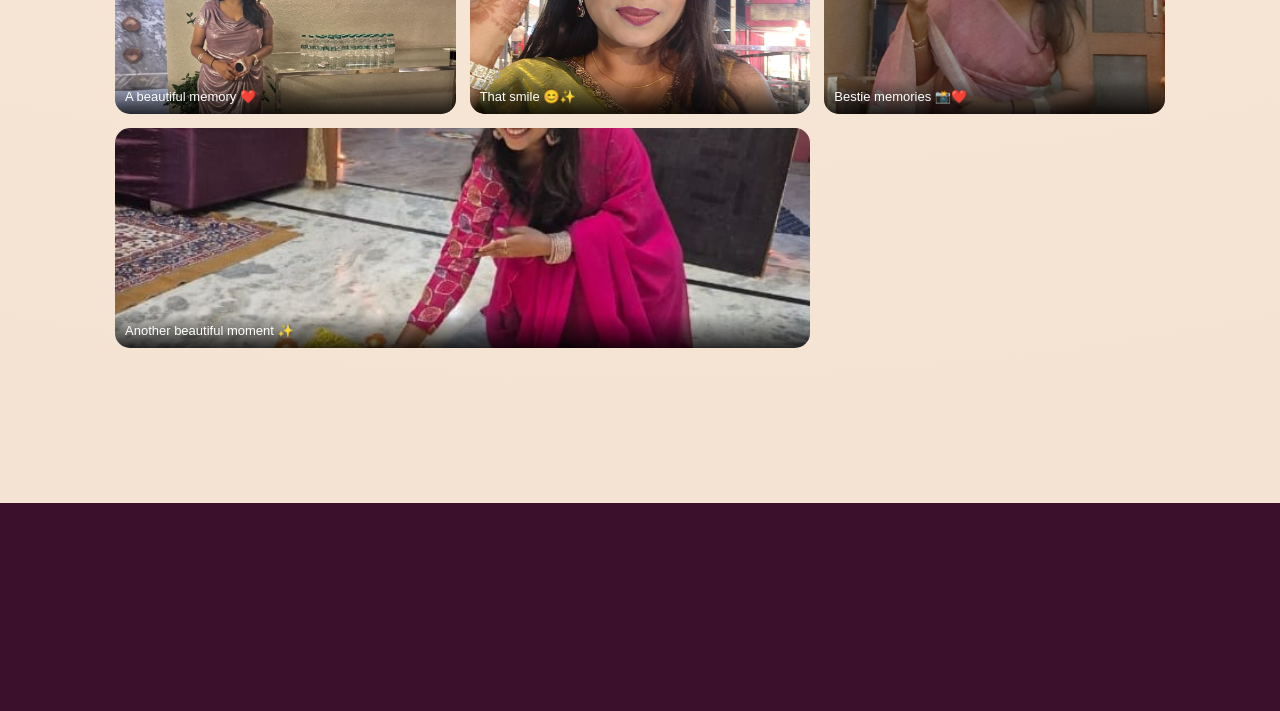
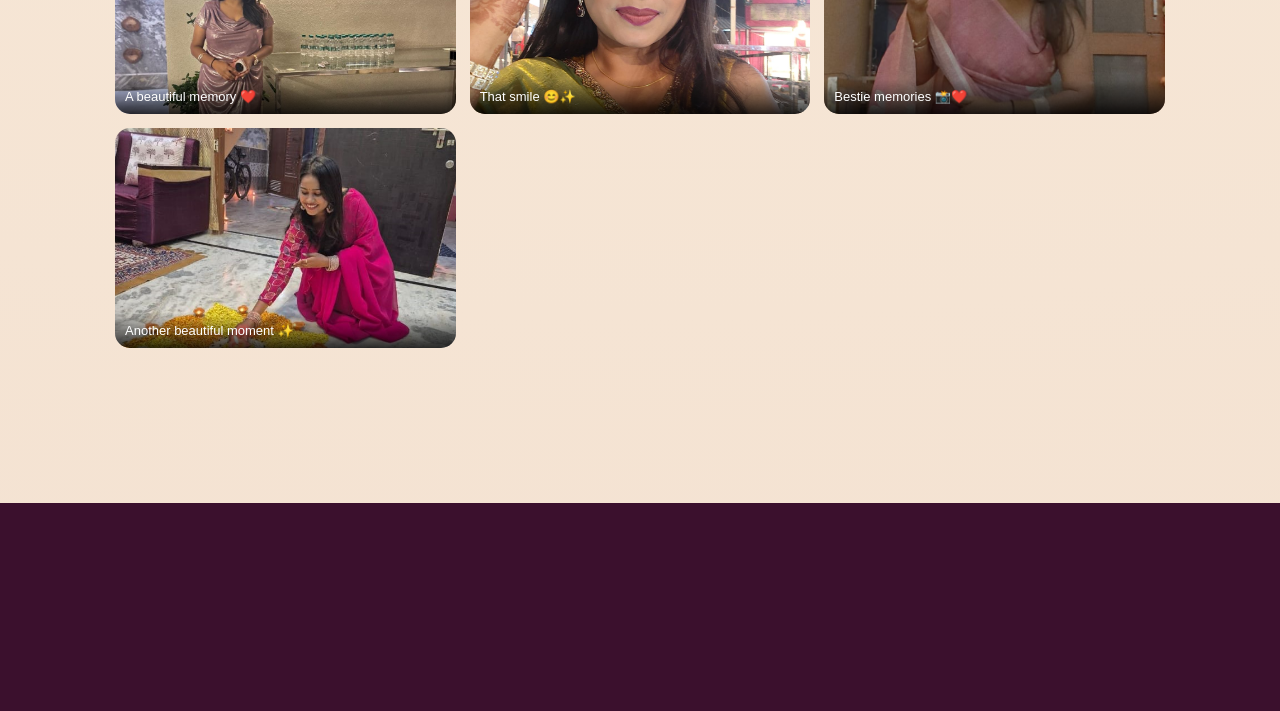
Before and after one commit to Praveenkumar298/birthday, a plain HTML site: page index.html in a window 1280 px wide. Shown: the part 2800-3511 px from the top of the page. Drawn offline with Linux system fonts and the light colour scheme.

Commit message:
Add files via upload

```diff
--- a/index.html
+++ b/index.html
@@ -181,7 +181,7 @@ main{position:relative}.hero,.gift-section,.note,.album,.cake-section,.final{min
       <span class="caption">Bestie memories 📸❤️</span>
     </button>
 
-    <button class="photo wide" data-title="Vanshika · Memory 4">
+    <button class="photo" data-title="Vanshika · Memory 4">
       <img src="images/photo8.jpg" alt="Vanshika Memory 4">
       <span class="caption">Another beautiful moment ✨</span>
     </button>
```
